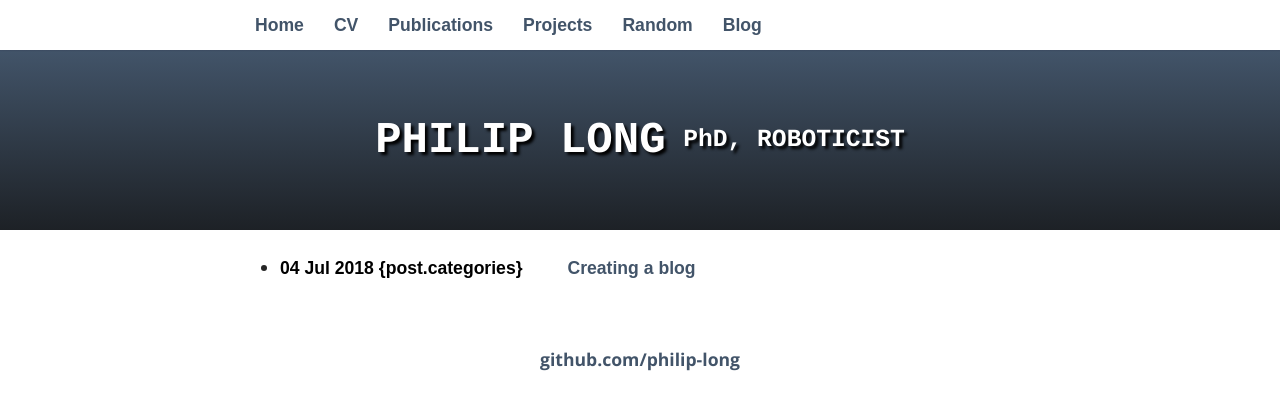
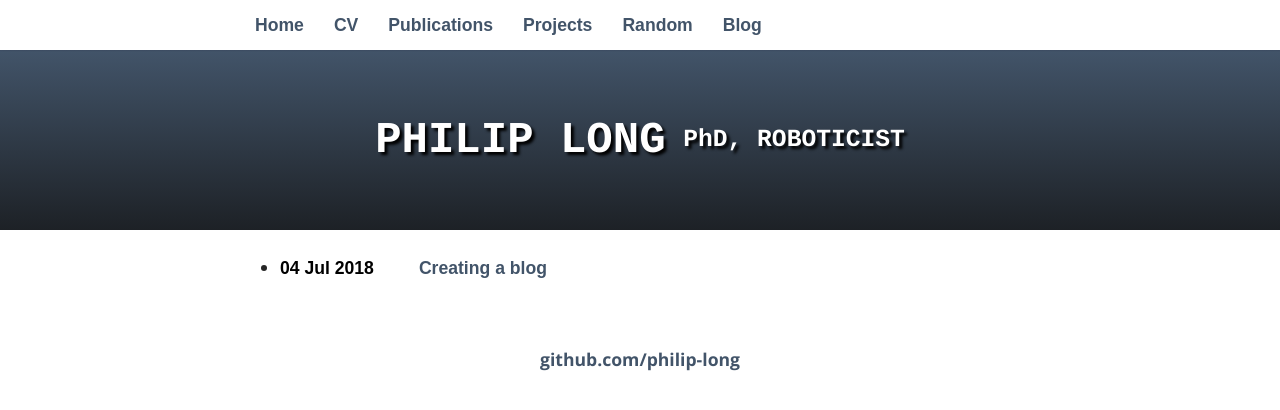
Before and after one commit to philip-long/philip-long.github.io, a Jekyll site: the page built from blog/index.html, in a window 1280 px wide. Shown: the top 410 px of the page. Built offline with Jekyll 4.4.1, drawn with Linux system fonts in a browser that asks for light colours; nearby versions of some CDN libraries; some web fonts are replaced; library files that are not in the unit come from our copies.

Commit message:
Update index.html

```diff
--- a/blog/index.html
+++ b/blog/index.html
@@ -7,7 +7,7 @@ title: Blog
 <ul>
   {% for post in site.posts %}
     <li>
-      <h4> {{ post.date | date_to_string }}  {post.categories} &emsp;&emsp; <a href="{{ post.url }}">{{ post.title }}</a>   </h4>
+      <h4> {{ post.date | date_to_string }}  &emsp;&emsp; <a href="{{ post.url }}">{{ post.title }}</a>   </h4>
     </li>
   {% endfor %}
 </ul>
```
